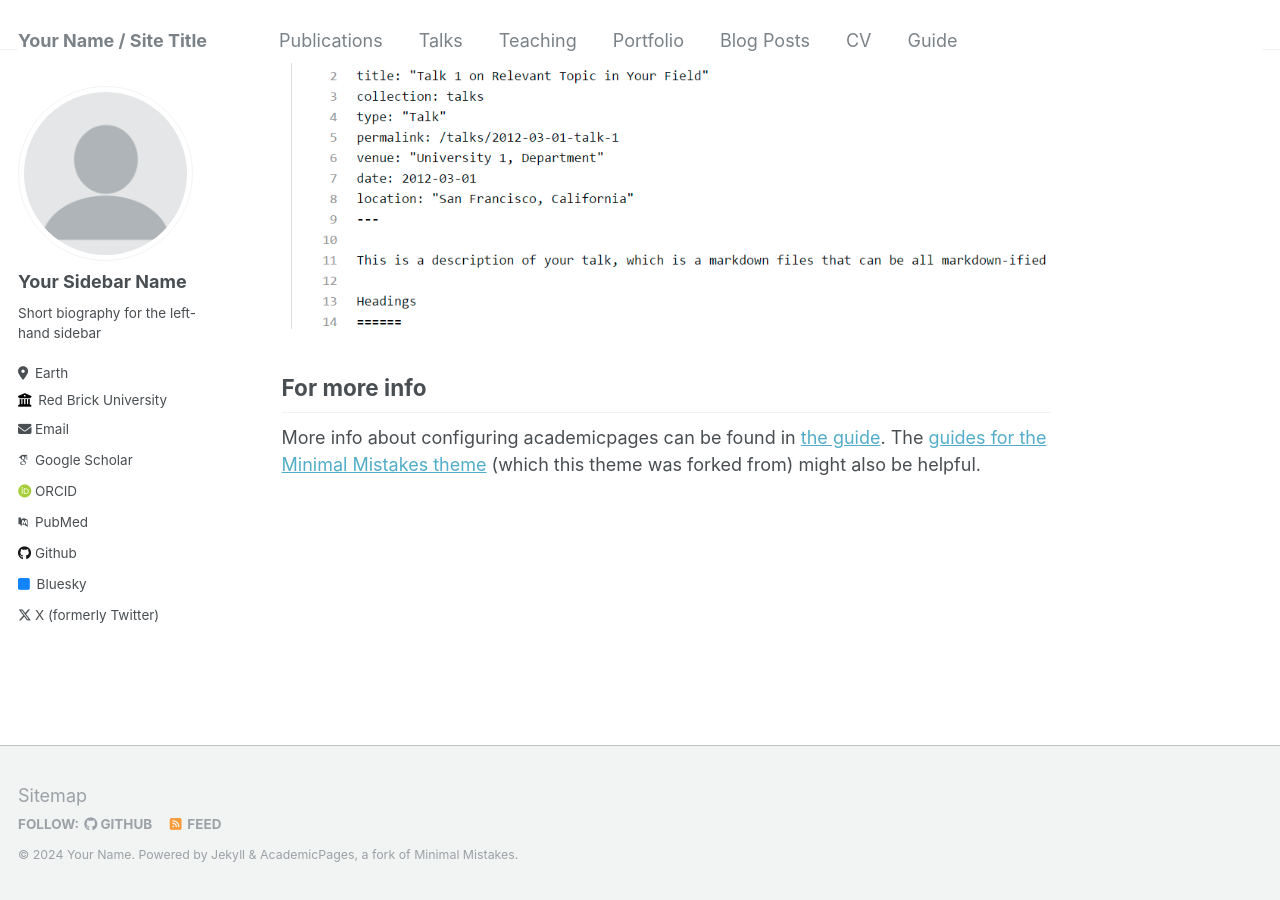
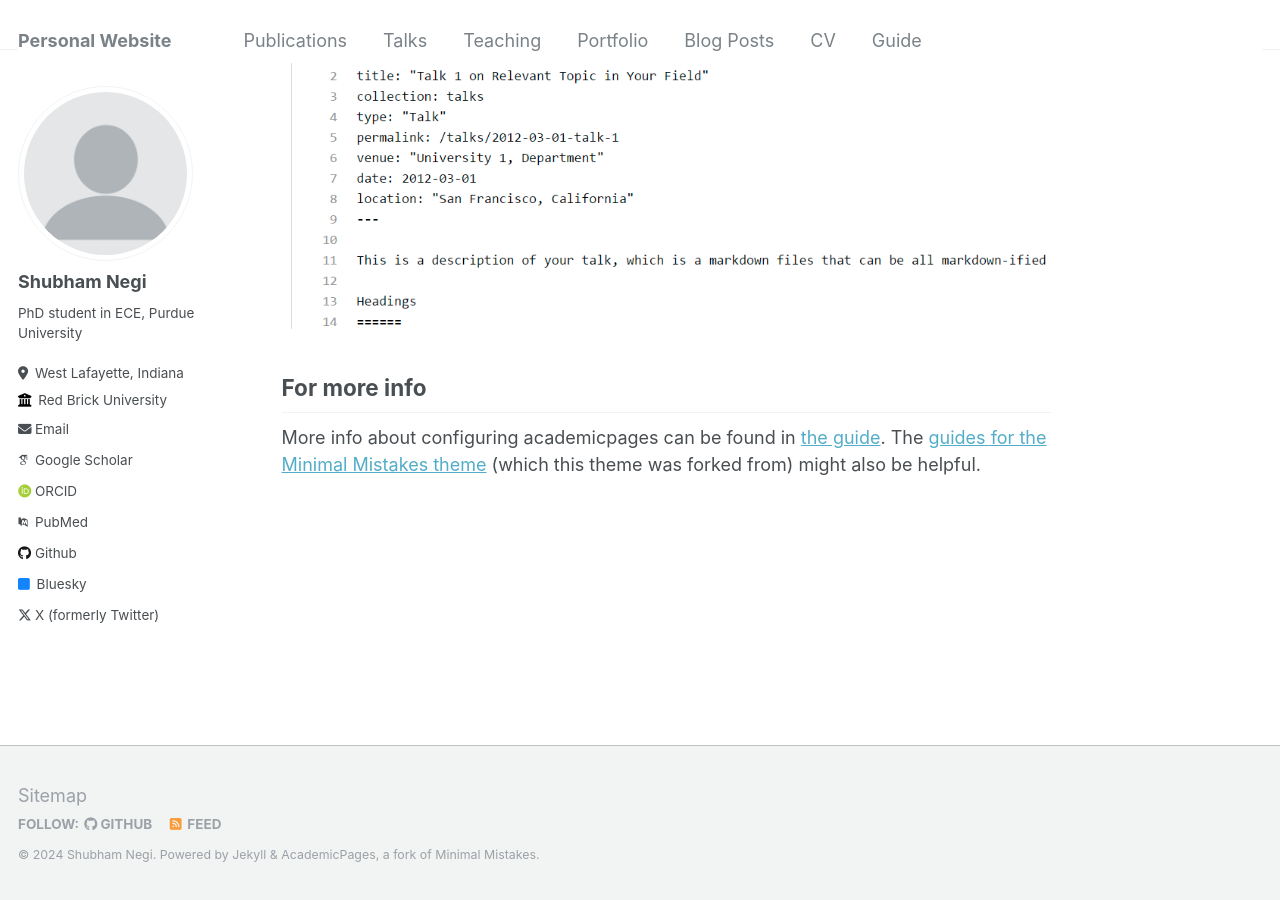
Before and after one commit to negishubham/negishubham.github.io, a Jekyll site: the page built from _pages/about.md, in a window 1280 px wide and 900 px high, scrolled down 2640 px. Built offline with Jekyll 4.4.1, drawn with Linux system fonts in a browser that asks for light colours; some web fonts are replaced.

```diff
--- a/_config.yml
+++ b/_config.yml
@@ -8,13 +8,13 @@
 
 # Basic Site Settings
 locale                   : "en-US"
-title                    : "Your Name / Site Title"
+title                    : "Personal Website"
 title_separator          : "-"
-name                     : &name "Your Name"
-description              : &description "personal description"
-url                      : https://academicpages.github.io # the base hostname & protocol for your site e.g. "https://mmistakes.github.io"
+name                     : &name "Shubham Negi"
+description              : &description "PhD student at Purdue University"
+url                      : https://negishubham.github.io # the base hostname & protocol for your site e.g. "https://mmistakes.github.io"
 baseurl                  : "" # the subpath of your site, e.g. "/blog"
-repository               : "academicpages/academicpages.github.io"
+repository               : "negishubham.github.io"
 
 # Site Author - The following control what appear as part of the author content on the side bar.
 #               If a field is blank the icon and link will not appear, otherwise it will be shown.
@@ -22,27 +22,27 @@ repository               : "academicpages/academicpages.github.io"
 author:
   # Biographic information
   avatar           : "profile.png"
-  name             : "Your Sidebar Name"
+  name             : "Shubham Negi"
   pronouns         : # example: "she/her"
-  bio              : "Short biography for the left-hand sidebar"
-  location         : "Earth"
+  bio              : "PhD student in ECE, Purdue University"
+  location         : "West Lafayette, Indiana"
   employer         : "Red Brick University"
   uri              : # URL
-  email            : "none@example.org"
+  email            : "snegi@purdue.edu"
 
   # Academic websites
   arxiv            : # URL - Update with the correct link to your profile
-  googlescholar    : "https://scholar.google.com/citations?user=PS_CX0AAAAAJ"
+  googlescholar    : "https://scholar.google.com/citations?user=-XEsGZgAAAAJ&hl=en"
   impactstory      : # URL
-  orcid            : "http://orcid.org/yourorcidurl"
-  pubmed           : "https://www.ncbi.nlm.nih.gov/pubmed/?term=john+snow"
+  orcid            : ""
+  pubmed           : ""
   researchgate     : # URL
 
   # Repositories and software development
   bitbucket        : # Username - Update with your username on the site
   codepen          : # Username
   dribbble         : # Username
-  github           : "academicpages"
+  github           : "negishubham"
   kaggle           : # Username
   stackoverflow    : # User number or user number and name (i.e., use "1" or "1/jeff-atwood")
 
@@ -64,7 +64,7 @@ author:
   steam            : # Username
   telegram         : # URL
   tumblr           : # Username
-  twitter          : "UniofOxford"  # Replace this with your X / Twitter handle
+  twitter          : "shubhamnegi8"  # Replace this with your X / Twitter handle
   vine             : # Username
   weibo            : # Username
   wikipedia        : # Username
```
